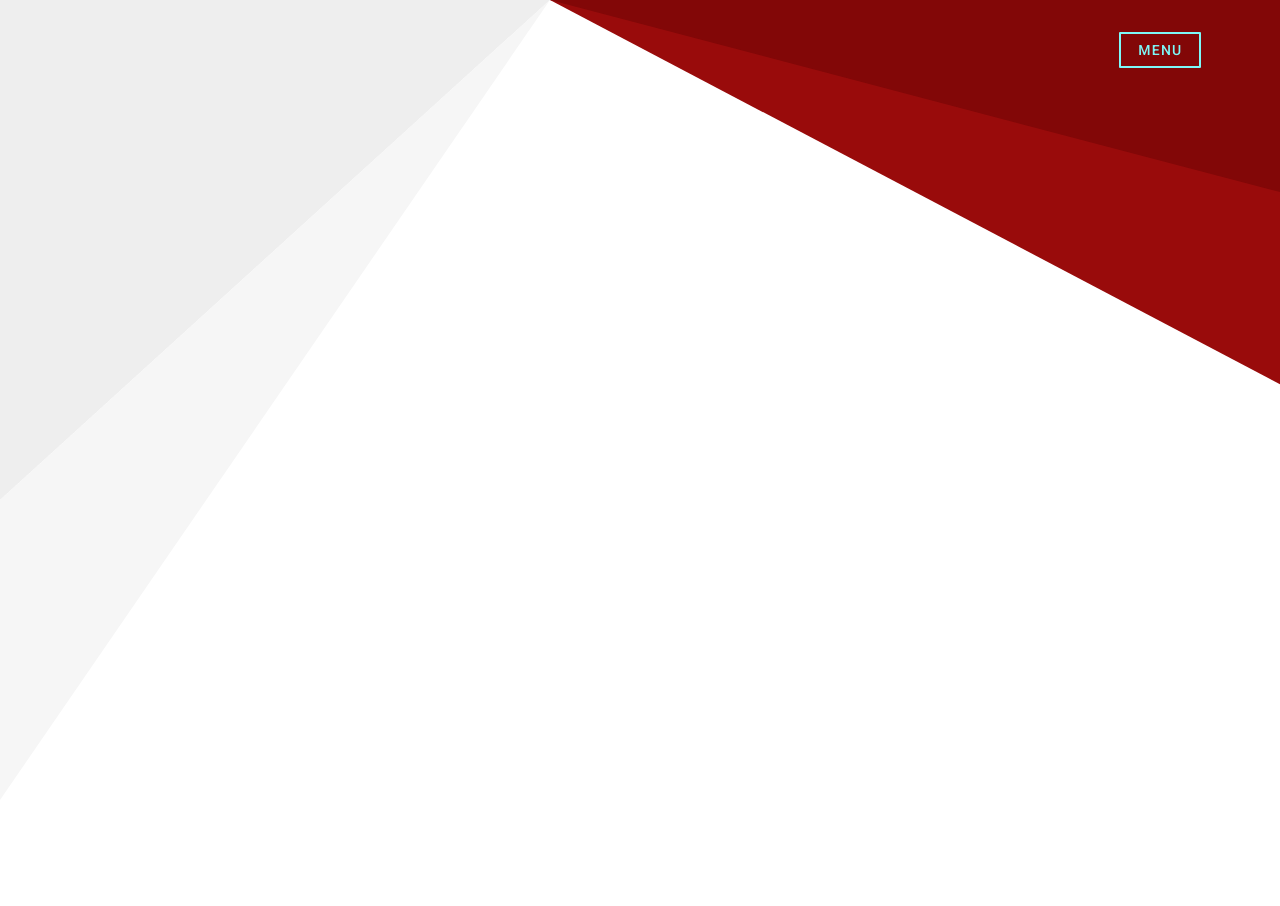
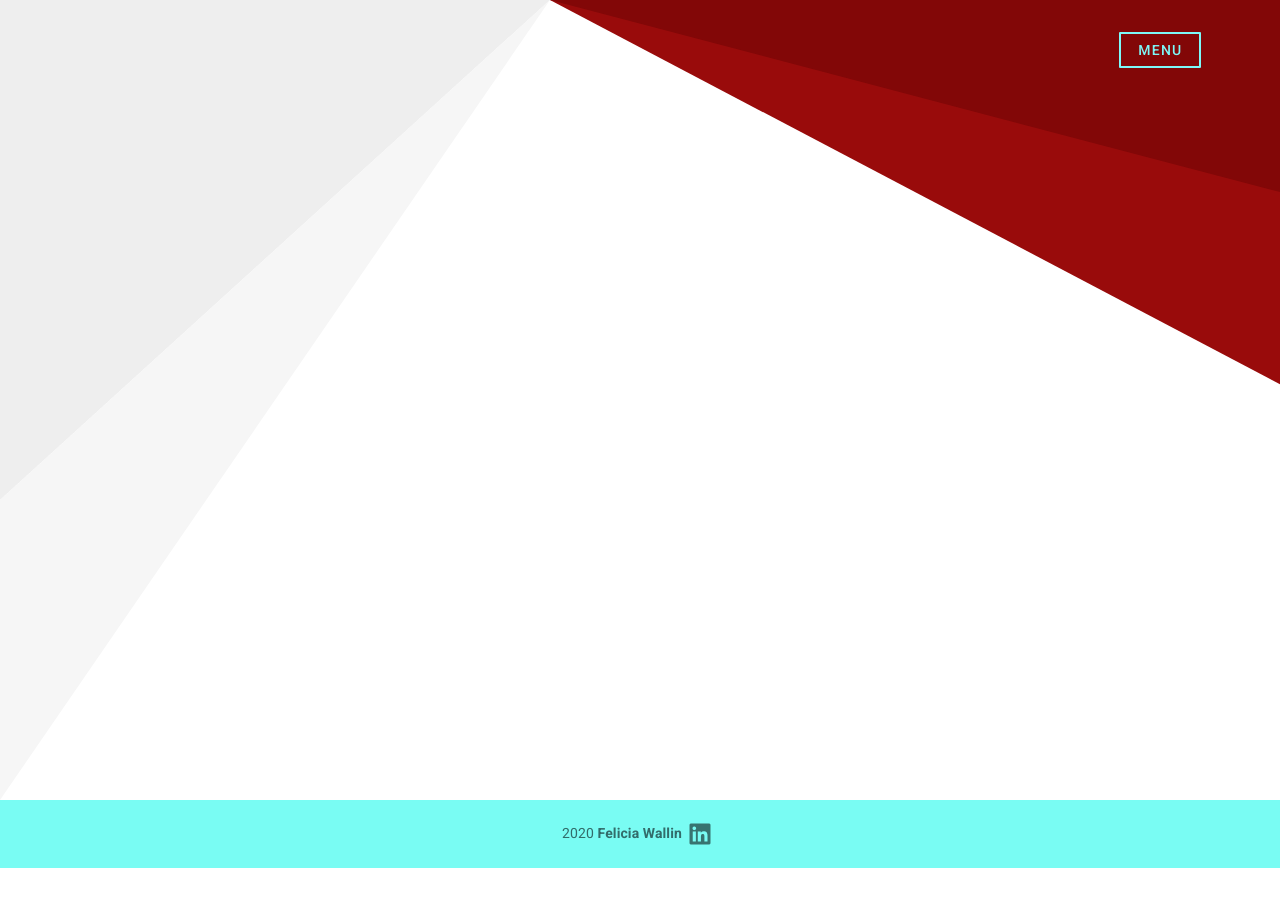
Before and after one commit to Weyenriah/portfolio, a Vue app: page /#/ in a window 1280 px wide. Shown: the top 906 px of the page. After the commit the page ends 868 px from the top, so only its background shows below. Built offline with nearby package versions, Linux system fonts and the light colour scheme.

Commit message:
add footer

```diff
--- a/src/components/TheBackground.vue
+++ b/src/components/TheBackground.vue
@@ -28,7 +28,7 @@ export default {
 <style lang="scss" scoped>
   .background {
     position: absolute;
-    height: 950px;
+    height: 100%;
     width: 100%;
     svg {
       position: absolute;
--- a/src/components/TheFooter.vue
+++ b/src/components/TheFooter.vue
@@ -1,15 +1,39 @@
 <template>
-  <article>
-
-  </article>
+  <footer>
+    <div class="footer-box">
+      <v-card-text class="footer-information">
+        {{ new Date().getFullYear() }} <strong>Felicia Wallin</strong>
+        <v-btn
+          v-for="icon in icons"
+          :key="icon"
+          icon
+        >
+          <v-icon size="24px">{{ icon }}</v-icon>
+        </v-btn>
+      </v-card-text>
+    </div>
+  </footer>
 </template>
 
 <script>
 export default {
   name: 'TheFooter',
+  data: () => ({
+    icons: [
+      'fab fa-linkedin',
+    ],
+  }),
 }
 </script>
 
 <style lang="scss" scoped>
-
+  .footer-box {
+    width: 100%;
+    box-shadow: none;
+    background-color: #79fcf3;
+    text-align: center;
+    .footer-information {
+      color: #326c6a;
+    }
+  }
 </style>
--- a/src/views/Home.vue
+++ b/src/views/Home.vue
@@ -20,6 +20,9 @@ export default {
 </script>
 
 <style lang="scss">
+  .home {
+    min-height: 100%;
+  }
   .red-dot {
     line-height: 0.0;
     font-size: 103px;
```
